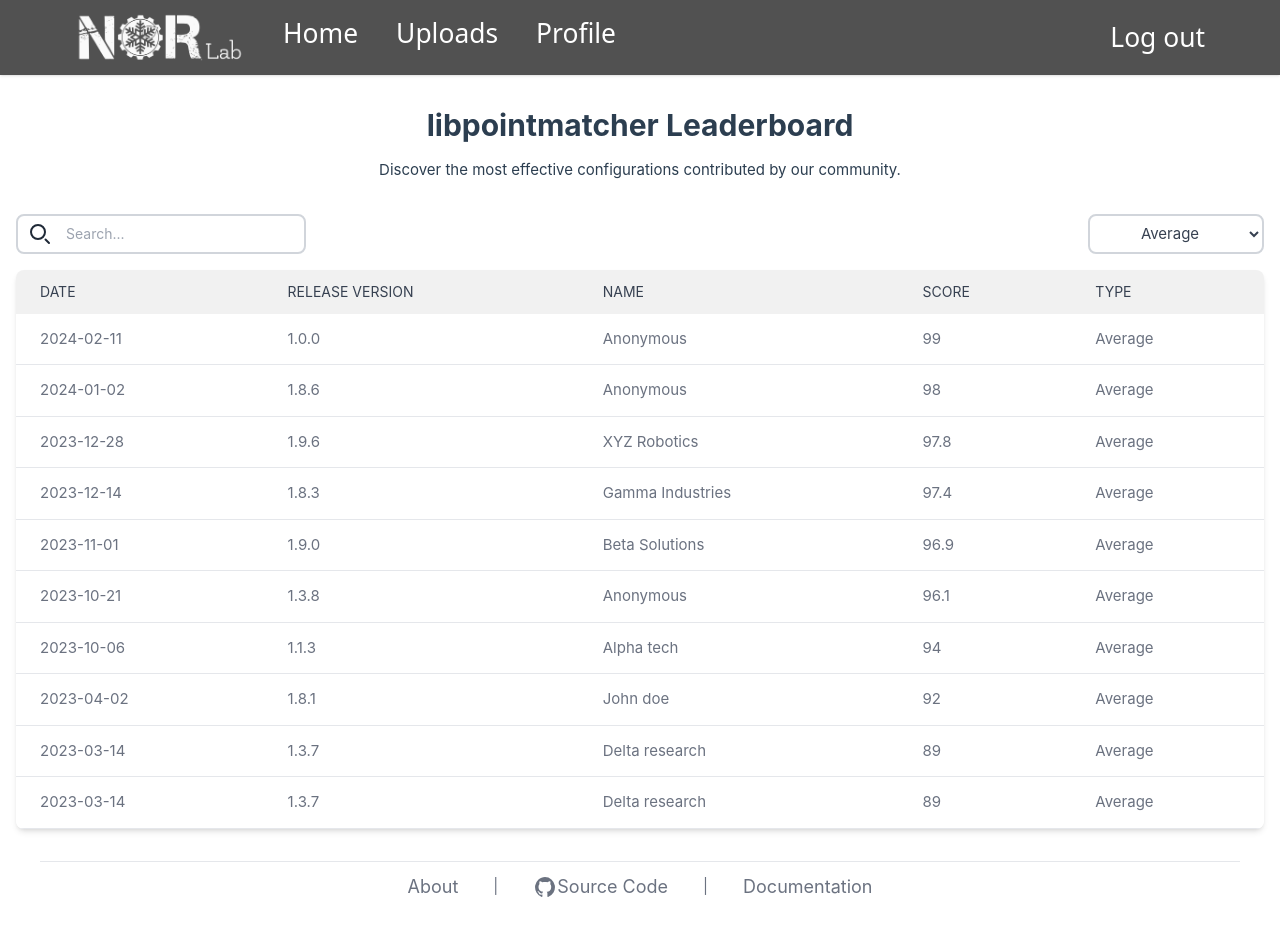
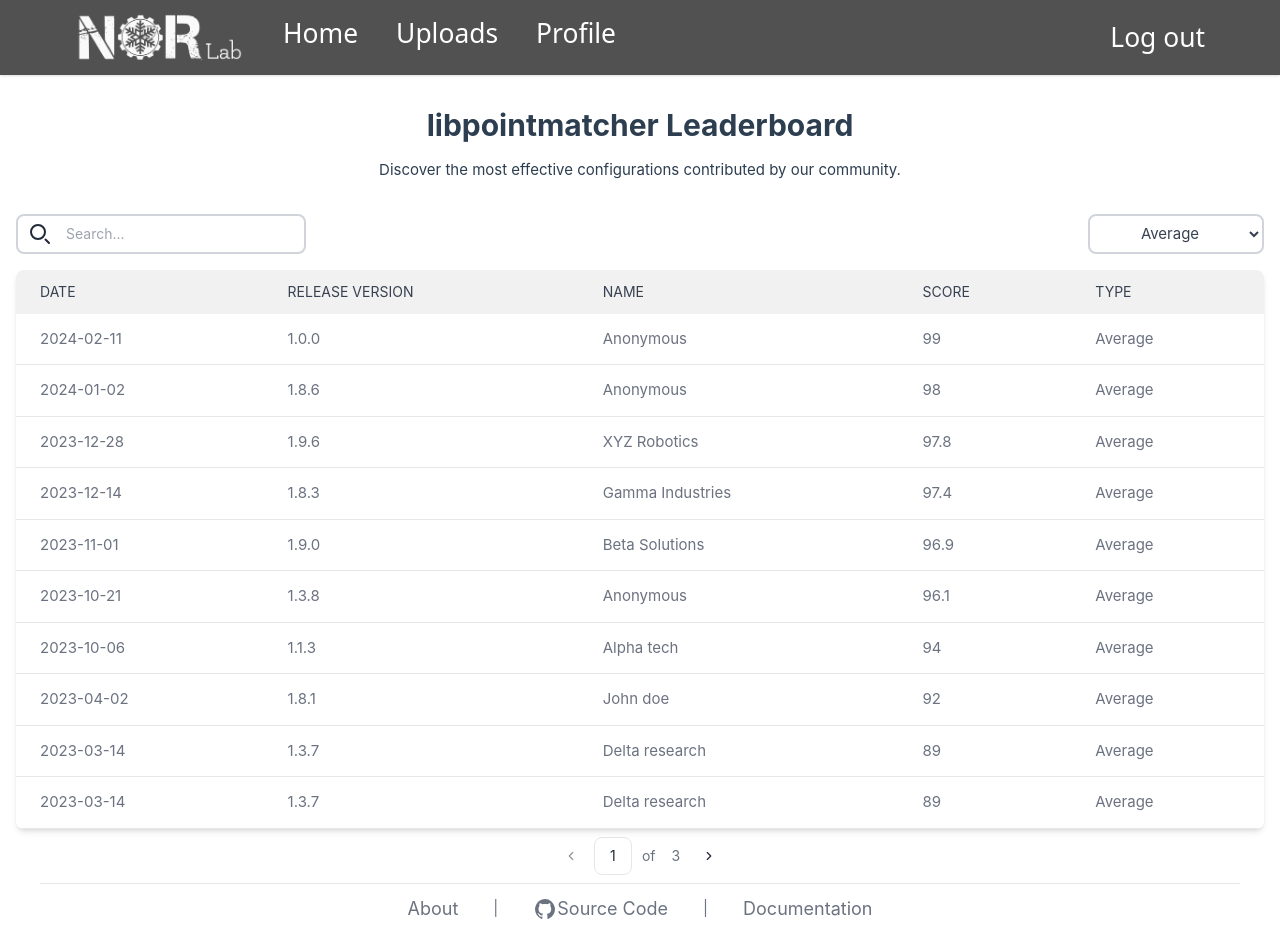
Before and after one commit to norlab-ulaval/libpointmatcher-server, a Vue app in the folder web/libpointmatcher-server-interface/: page / in a window 1280 px wide. Before the commit the page ends 912 px from the top, so only its background shows below. Built offline with nearby package versions, Linux system fonts and the light colour scheme.

Commit message:
center pagination

```diff
--- a/web/libpointmatcher-server-interface/src/components/leaderboard/LeaderboardTable.vue
+++ b/web/libpointmatcher-server-interface/src/components/leaderboard/LeaderboardTable.vue
@@ -1,5 +1,5 @@
 <template>
-    <div class="container mx-auto px-4 py-8">
+    <div class="container mx-auto px-4 pt-8 pb-2">
       <h1 class="text-3xl font-bold text-center mb-4">libpointmatcher Leaderboard</h1>
       <p class="text-center mb-8">Discover the most effective configurations contributed by our community.</p>
 
@@ -45,6 +45,30 @@
           </tbody>
         </table>
       </div>
+      <nav class="flex justify-center items-center gap-x-1 mt-2">
+        <button type="button"
+          @click="changePage(currentPage - 1)"
+          :disabled="currentPage === 1"
+          class="min-h-[38px] min-w-[38px] py-2 px-2.5 inline-flex justify-center items-center gap-x-2 text-sm rounded-lg text-gray-800 hover:bg-gray-100 focus:outline-none focus:bg-gray-100 disabled:opacity-50 disabled:pointer-events-none dark:text-white dark:hover:bg-white/10 dark:focus:bg-white/10"
+        >
+          <svg class="flex-shrink-0 size-3.5" xmlns="http://www.w3.org/2000/svg" width="24" height="24" viewBox="0 0 24 24" fill="none" stroke="currentColor" stroke-width="2" stroke-linecap="round" stroke-linejoin="round"><path d="m15 18-6-6 6-6"/></svg>
+          <span aria-hidden="true" class="sr-only">Previous</span>
+        </button>
+        <div class="flex items-center gap-x-1">
+          <span class="min-h-[38px] min-w-[38px] flex justify-center items-center border border-gray-200 text-gray-800 py-2 px-3 text-sm rounded-lg focus:outline-none focus:bg-gray-50 disabled:opacity-50 disabled:pointer-events-none dark:border-gray-700 dark:text-white dark:focus:bg-white/10">1</span>
+          <span class="min-h-[38px] flex justify-center items-center text-gray-500 py-2 px-1.5 text-sm dark:text-gray-500">of</span>
+          <span class="min-h-[38px] flex justify-center items-center text-gray-500 py-2 px-1.5 text-sm dark:text-gray-500">3</span>
+        </div>
+        <button
+          type="button"
+          @click="changePage(currentPage + 1)"
+          :disabled="currentPage === totalPages"
+          class="min-h-[38px] min-w-[38px] py-2 px-2.5 inline-flex justify-center items-center gap-x-2 text-sm rounded-lg text-gray-800 hover:bg-gray-100 focus:outline-none focus:bg-gray-100 disabled:opacity-50 disabled:pointer-events-none dark:text-white dark:hover:bg-white/10 dark:focus:bg-white/10"
+        >
+          <span aria-hidden="true" class="sr-only">Next</span>
+          <svg class="flex-shrink-0 size-3.5" xmlns="http://www.w3.org/2000/svg" width="24" height="24" viewBox="0 0 24 24" fill="none" stroke="currentColor" stroke-width="2" stroke-linecap="round" stroke-linejoin="round"><path d="m9 18 6-6-6-6"/></svg>
+        </button>
+      </nav>
     </div>
   </template>
 
@@ -66,7 +90,9 @@
             { date: '2023-04-02', version: '1.8.1', name: 'John doe', score: 92, type: 'Average' },
             { date: '2023-03-14', version: '1.3.7', name: 'Delta research', score: 89, type: 'Average' },
             { date: '2023-03-14', version: '1.3.7', name: 'Delta research', score: 89, type: 'Average' }
-        ]
+        ],
+        currentPage: 1,
+        totalPages: 0,
       };
     },
     computed: {
```
